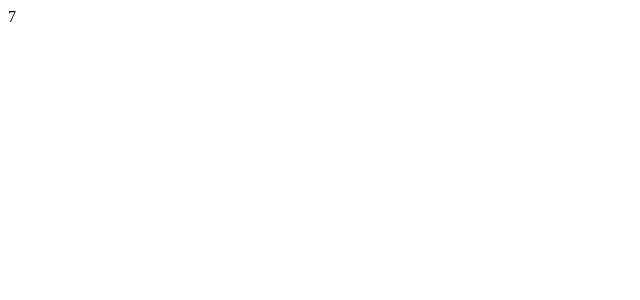
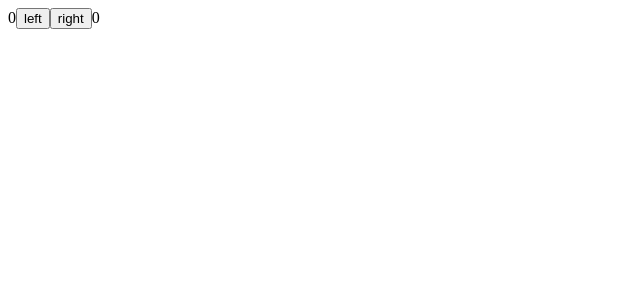
Before and after one commit to SergeiVasilyev/Full_Stack_Open, a React (Vite) app in the folder part1/course/: page / in a window 1280 px wide. Shown: the top 300 px of the page, without its empty margins (0-640 px from the left). Built offline with nearby package versions, Linux system fonts and the light colour scheme.

Commit message:
update course app in part1

```diff
--- a/part1/course/src/App.jsx
+++ b/part1/course/src/App.jsx
@@ -1,17 +1,32 @@
 import { useState } from 'react'
 
 const App = () => {
+  const [left, setLeft] = useState(0)
+  const [right, setRight] = useState(0)
 
-  const [ counter, setCounter ] = useState(0)
+  const [allClicks, setAll] = useState([])
 
 
-  setTimeout(
-    () => setCounter(counter + 1),
-    1000
-  )
-  console.log('rendering...', counter)
+  const handleLeftClick = () => {
+    setAll(allClicks.concat('L'))
+    setLeft(left + 1)
+  }
+
+
+  const handleRightClick = () => {
+    setAll(allClicks.concat('R'))
+    setRight(right + 1)
+  }
+
   return (
-    <div>{counter}</div>
+    <div>
+      {left}
+      <button onClick={handleLeftClick}>left</button>
+      <button onClick={handleRightClick}>right</button>
+      {right}
+
+      <p>{allClicks.join(' ')}</p>
+    </div>
   )
 }
 
```
